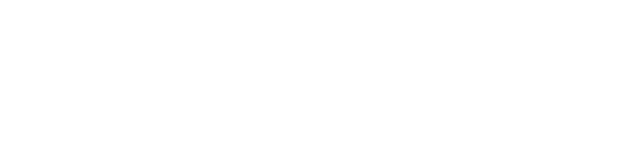
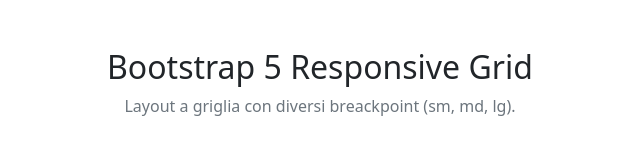
Before and after one commit to Erremme/htmlcss-bootstrap-layout, a plain HTML site: page index.html in a window 1280 px wide. Shown: the whole page, without its empty margins (320-960 px from the left). Drawn offline with nearby package versions, Linux system fonts and the light colour scheme.

Commit message:
feat: add header page

```diff
--- a/index.html
+++ b/index.html
@@ -7,7 +7,16 @@
     <link href="https://cdn.jsdelivr.net/npm/bootstrap@5.3.3/dist/css/bootstrap.min.css" rel="stylesheet" integrity="sha384-QWTKZyjpPEjISv5WaRU9OFeRpok6YctnYmDr5pNlyT2bRjXh0JMhjY6hW+ALEwIH" crossorigin="anonymous">
   </head>
   <body>
-    <header></header>
+    <header>
+        <div class="container-fluid text-center pt-5 pb-3">
+            <div class="row">
+                <div class="col">
+                    <h1 class="fs-2"> Bootstrap 5 Responsive Grid</h1>
+                    <p class="text-secondary fw-light">Layout a griglia con diversi breackpoint (sm, md, lg).</p>
+                </div>
+            </div>
+        </div>
+    </header>
     <main></main>
     <footer></footer>
 
```
